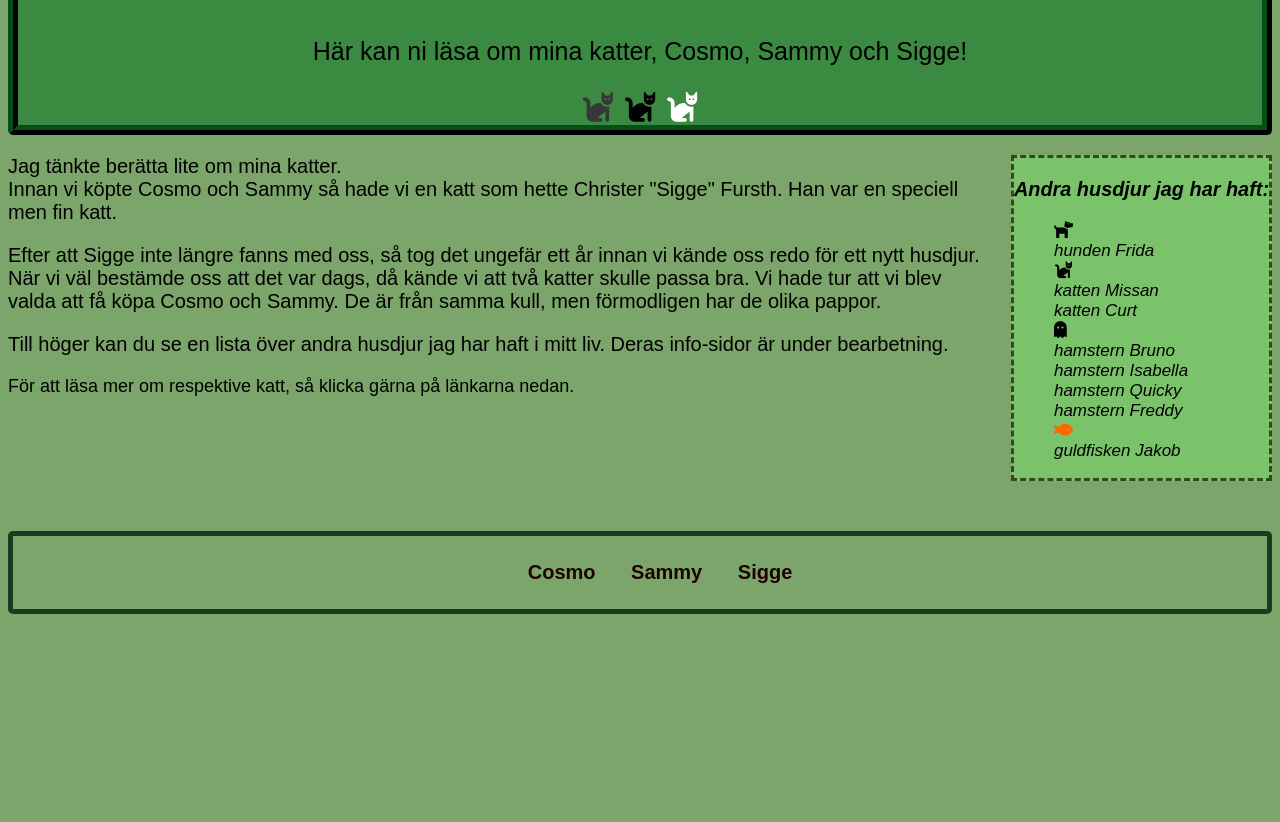
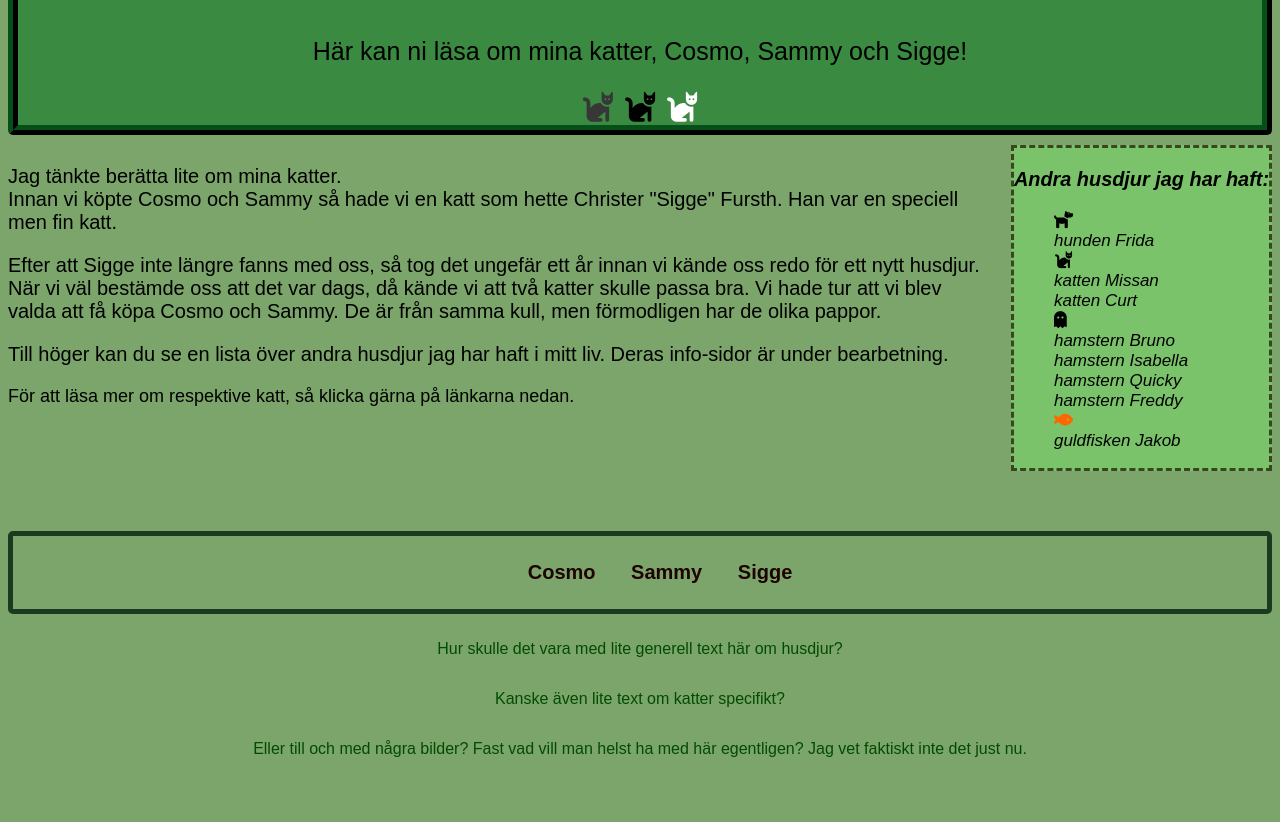
Before and after one commit to HannahDJU22/Labb-1---Webbsajt, a plain HTML site: page index.html in a window 1280 px wide. Shown: the part 130-952 px from the top of the page. Drawn offline with Linux system fonts and the light colour scheme.

Commit message:
adding grid and flex

```diff
--- a/index.html
+++ b/index.html
@@ -9,8 +9,8 @@
     <script src="https://kit.fontawesome.com/776c67424c.js" crossorigin="anonymous"></script>
 </head>
 
-<body>
-    <header>
+<body class="grid-container">
+    <header class="grid-item">
         <h1>Välkommen till mina husdjur!</h1>
         <p>Här kan ni läsa om mina katter,
             Cosmo, Sammy och Sigge!</p>
@@ -19,8 +19,8 @@
         <i class="fa-solid fa-cat"></i>
     </header>
 
-    <main>
-        <aside>
+    <main class="grid-item">
+        <aside class="no_mobile">
             <h3>Andra husdjur jag har haft:</h3>
             <ul class="animals">
                 <li><i class="fa-solid fa-dog"></i></li>
@@ -61,15 +61,27 @@
 
     </main>
 
-    <nav>
+    <nav class="grid-item">
         <ul>
             <li><a href="/cosmo.html" target="_blank">Cosmo</a></li>
             <li><a href="/sammy.html" target="_blank">Sammy</a></li>
             <li><a href="/sigge.html" target="_blank">Sigge</a></li>
         </ul>
     </nav>
+    <div class="flex-container grid-item">
+        <p class="flex-item">
+            Hur skulle det vara med lite generell text här om husdjur?
+        </p>
+        <p class="flex-item">
+            Kanske även lite text om katter specifikt?
+        </p>
+        <p class="flex-item">
+            Eller till och med några bilder? Fast vad vill man helst ha med här egentligen? Jag vet faktiskt inte det
+            just nu.
+        </p>
+    </div>
 
-    <footer>
+    <footer class="grid-item">
         <p class="footer">Kontakt: <a href="mailto:hannah.degerheim@iths.se">hannah.degerheim@iths.se</a></p>
 
     </footer>
--- a/styles/style.css
+++ b/styles/style.css
@@ -1,5 +1,15 @@
 body {
+
     background-color: rgb(123, 165, 106);
+}
+.grid-container{
+    display: grid;
+    grid-template-columns: 1fr 1fr;
+    grid-template-rows: auto;
+    gap: 10px;
+}
+.grid-item{
+grid-column: 1/3;
 }
 
 header {
@@ -45,6 +55,11 @@ aside {
     border-style: dashed;
     border-color: rgb(57, 71, 31);
 }
+@media (max-width: 767px) {
+.no_mobile{
+    display: none;
+}
+}
 
 .fishicon {
     color: rgb(255, 102, 0);
@@ -60,18 +75,15 @@ aside {
     font-size: 18px;
 }
 
-image {
-
+.image {
     max-width: 100%;
     height: auto;
     border-radius: 5px;
-
 }
 
 .cats {
     background-color: darkolivegreen;
     border: 10px solid rgb(56, 78, 17);
-
 }
 
 nav {
@@ -124,6 +136,21 @@ nav a:active {
     margin-top: 50px;
     font-size: 15px;
 }
+.flex-container{
+    display:flex;
+    flex-direction: column;
+    align-items: center;
+    font-family: Arial, Helvetica, sans-serif;
+}
+.flex-item{
+    flex: 1;
+    color:rgb(3, 75, 3);
+}
+@media screen and (min-width:576px) {
+    .flex-item{
+
+    }
+}
 
 .footer {
     margin-top: 250px;
```
Also changed, not shown: cosmo.html (+1 -1 lines).
